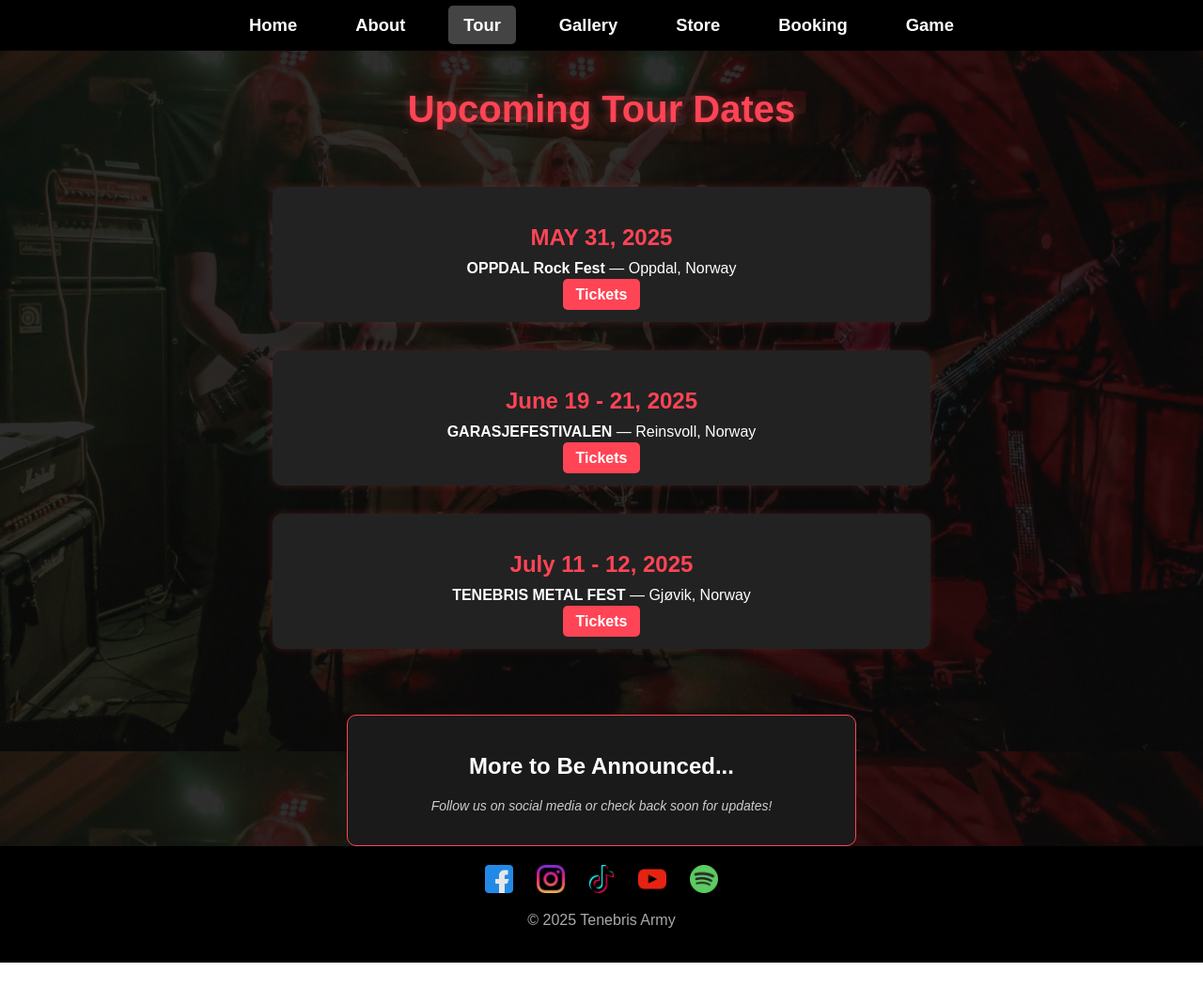
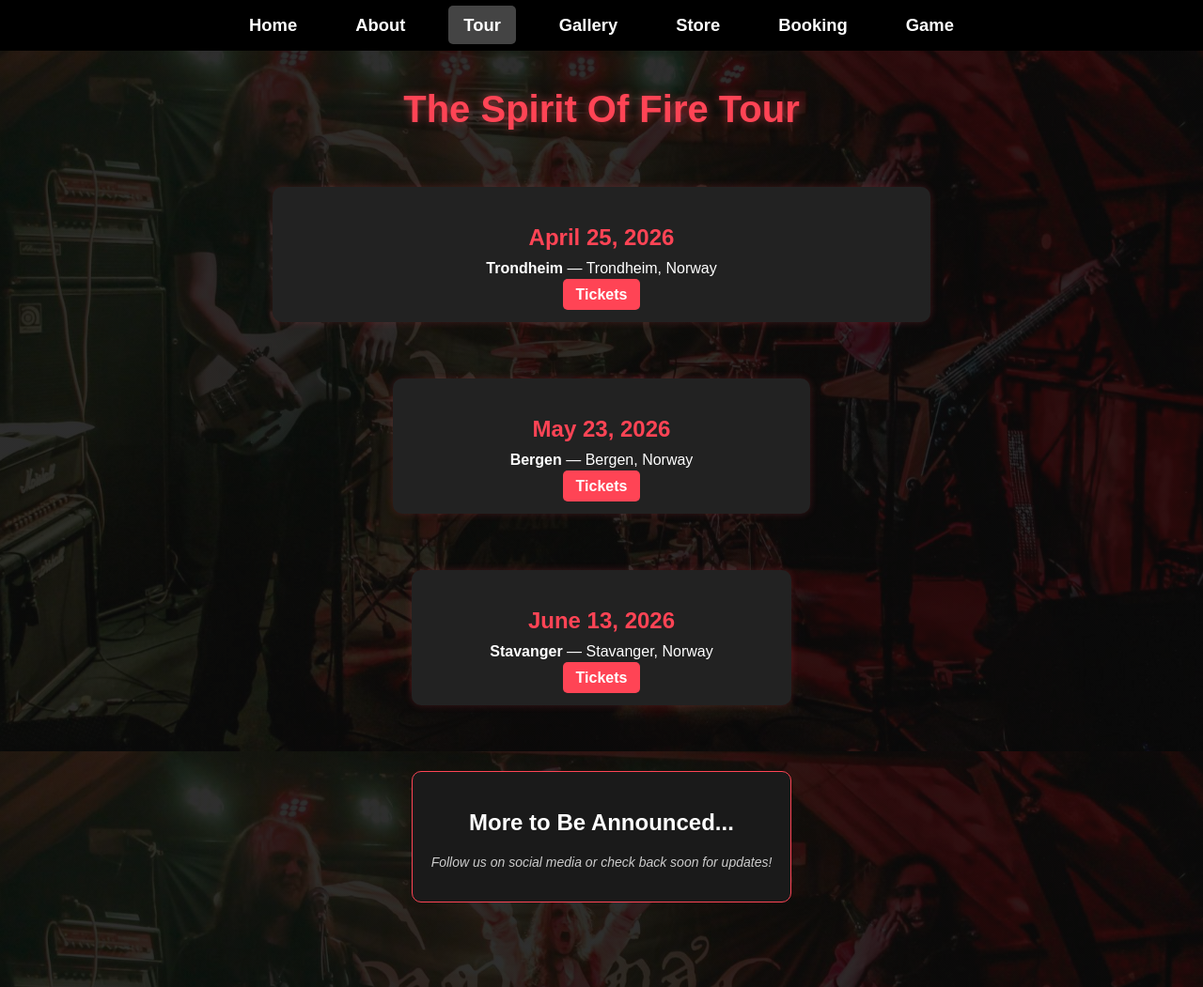
Before and after one commit to Oyvindwf/TenebrisArmy, a plain HTML site: page tour.html in a window 1280 px wide. Shown: the top 1051 px of the page at 94% size. Before the commit the page ends 1025 px from the top, so only its background shows below. Drawn offline with Linux system fonts and the light colour scheme.

Commit message:
Update site

```diff
--- a/tour.html
+++ b/tour.html
@@ -35,29 +35,28 @@
   </header>
 
   <main>
-    <h1>Upcoming Tour Dates</h1>
+    <h1> The Spirit Of Fire Tour</h1>
 
     <div class="tour-list">
       <div class="show">
-        <h2>MAY 31, 2025</h2>
-        <p><strong>OPPDAL Rock Fest</strong> — Oppdal, Norway</p>
-        <a href="https://www.oppdalrockfest.no/biletter/" target="_blank" rel="noopener">Tickets</a>
+        <h2>April 25, 2026</h2>
+        <p><strong>Trondheim</strong> — Trondheim, Norway</p>
+        <a href="coming-soon.html" target="_blank" rel="noopener">Tickets</a>
       </div>
 
+      <div class="tour-list">
       <div class="show">
-        <h2>June 19 - 21, 2025</h2>
-        <p><strong>GARASJEFESTIVALEN</strong> — Reinsvoll, Norway</p>
-        <a href="https://kulturgarasjen.ticketco.events/no/nb/e/garasjefestival_2025?fbclid=IwY2xjawKX9s5leHRuA2FlbQIxMABicmlkETBad05WTTVOWVM3UWxKcU9uAR7IAoj3gDyqYXUFYdcncQ6N4C2pVUKDqzR6Dt7-K2Hs7Q_3C57OPrSIarJUIw_aem_qR63sGPnl2wKxOKqMZpFTA"
-           target="_blank" rel="noopener">Tickets</a>
+        <h2>May 23, 2026</h2>
+        <p><strong>Bergen</strong> — Bergen, Norway</p>
+        <a href="coming-soon.html" target="_blank" rel="noopener">Tickets</a>
       </div>
 
+      <div class="tour-list">
       <div class="show">
-        <h2>July 11 - 12, 2025</h2>
-        <p><strong>TENEBRIS METAL FEST</strong> — Gjøvik, Norway</p>
-        <a href="https://kaffka.ticketco.events/no/nb/e/tenebris_metal_fest_2025?fbclid=IwY2xjawKafgdleHRuA2FlbQIxMABicmlkETBad05WTTVOWVM3UWxKcU9uAR76w0RTIFoFQle8HlIXvZ6Rs-beeppfQQURmEfvV9ToxiTl_lTeiNLL-uTJVw_aem_stiC5vPicLecoIW-upMoXQ&version=m"
-           target="_blank" rel="noopener">Tickets</a>
+        <h2>June 13, 2026</h2>
+        <p><strong>Stavanger</strong> — Stavanger, Norway</p>
+        <a href="coming-soon.html" target="_blank" rel="noopener">Tickets</a>
       </div>
-    </div>
 
     <section class="tour-announcement">
       <h2>More to Be Announced...</h2>
```
